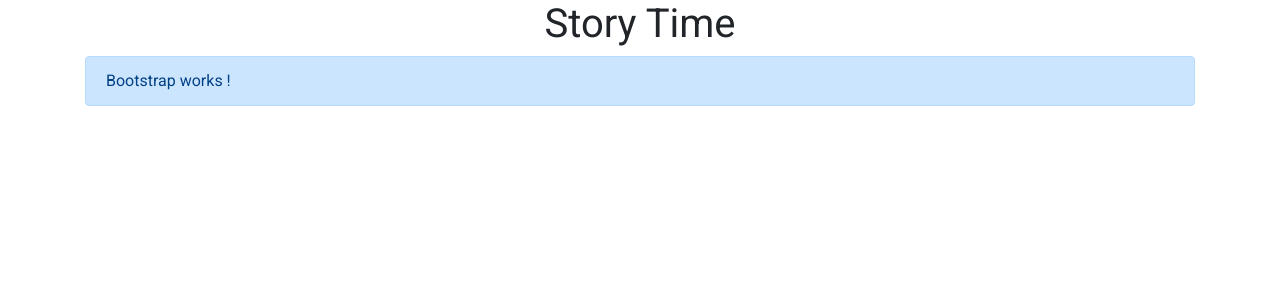
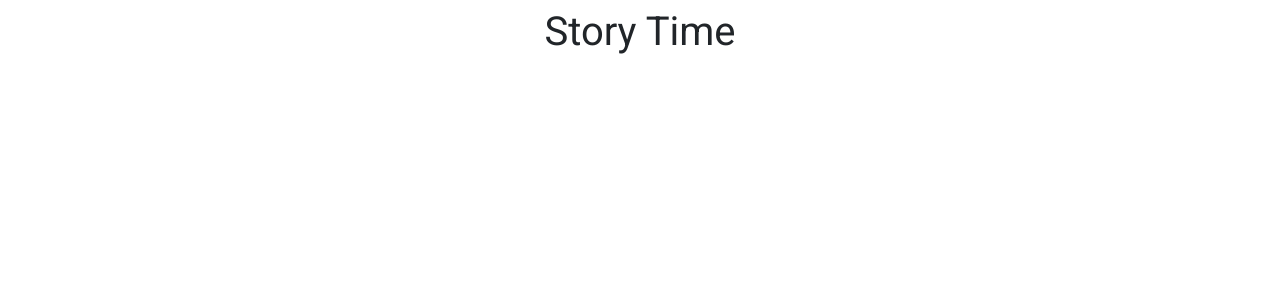
Before and after one commit to pBouillon/Story-Time, an Angular app in the folder story-time/: page / in a window 1280 px wide. Shown: the top 300 px of the page. Built offline with nearby package versions, Linux system fonts and the light colour scheme.

Commit message:
Cleanup accueil

```diff
--- a/story-time/src/app/app.component.html
+++ b/story-time/src/app/app.component.html
@@ -1,9 +1,5 @@
 <div class="container">
-  <h1 class="text-center">{{ title }}</h1>
-  <div class="alert alert-primary" role="alert">
-    Bootstrap works !
-  </div>
+  <h1 class="text-center mt-2">{{ title }}</h1>
 </div>
 
-
 <router-outlet></router-outlet>
```
